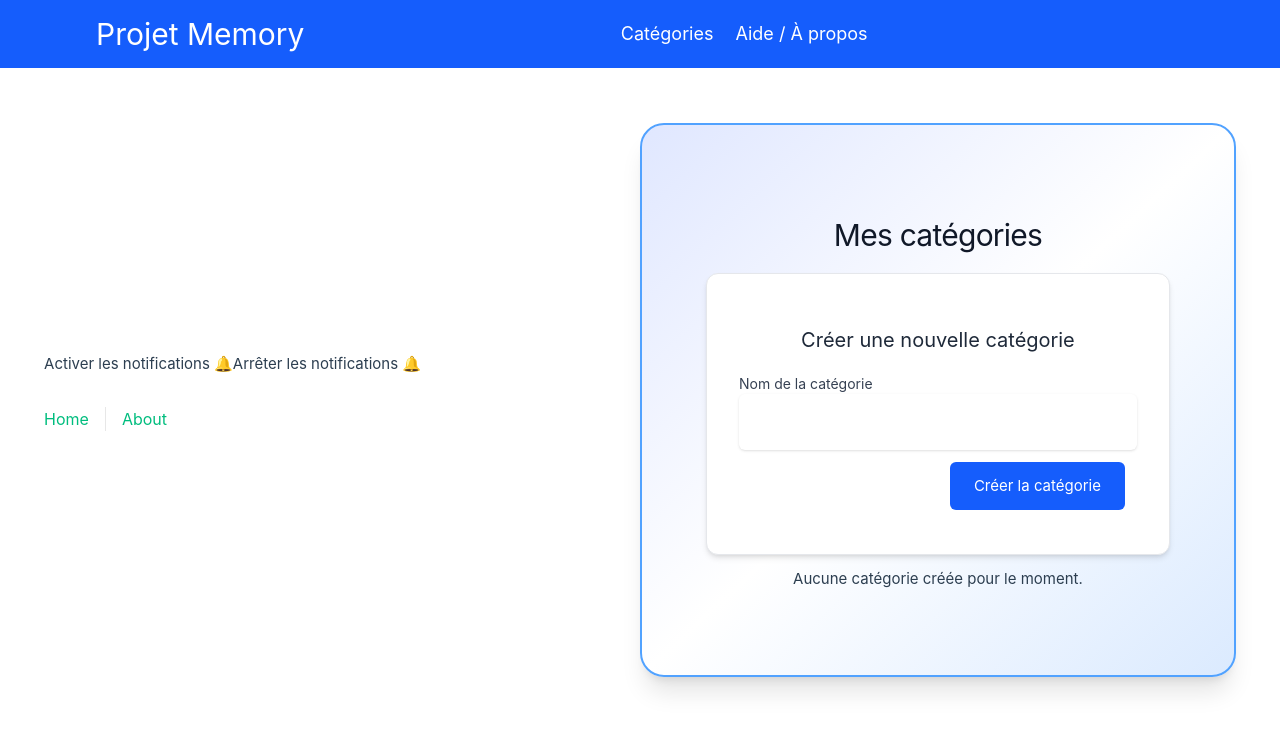
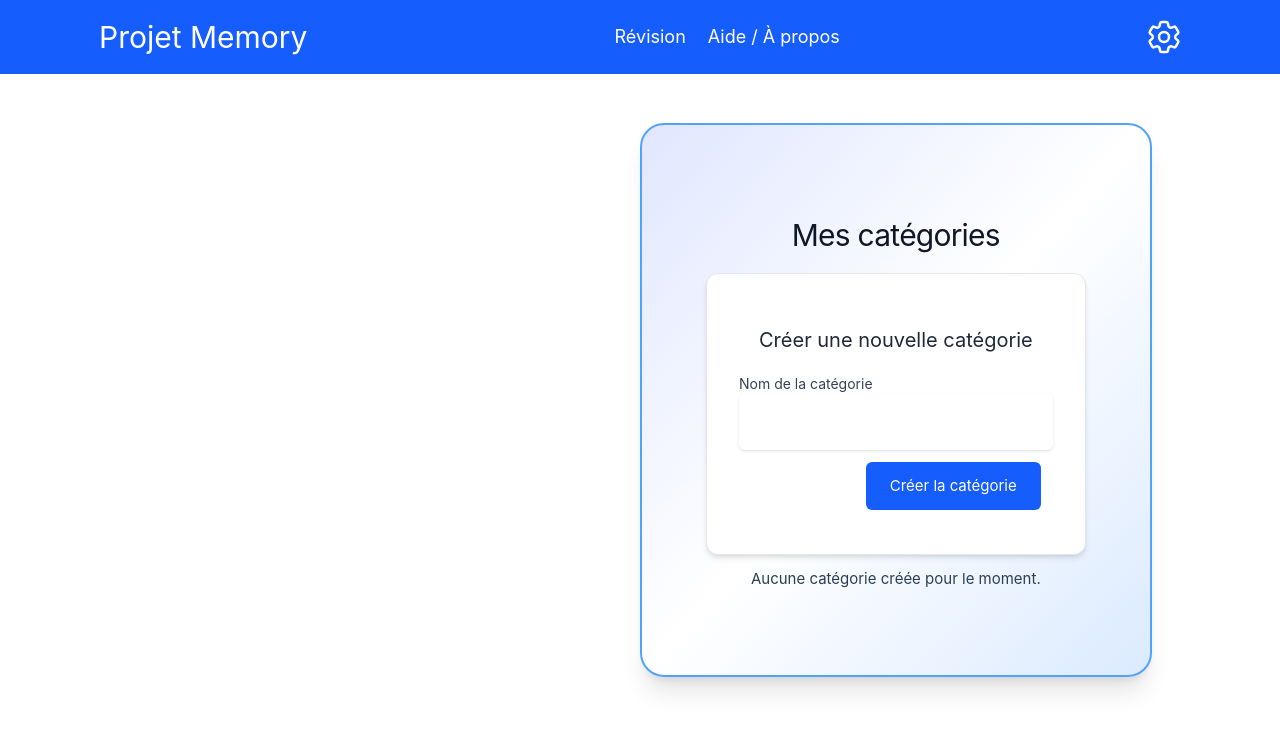
Before and after one commit to jlaron230/Projet-memory, a Vue app: page /categorie in a window 1280 px wide. Shown: the top 730 px of the page. Built offline with nearby package versions, Linux system fonts and the light colour scheme.

Commit message:
add/notif

```diff
--- a/src/App.vue
+++ b/src/App.vue
@@ -2,25 +2,13 @@
 <script setup lang="ts">
 import { RouterLink, RouterView } from 'vue-router'
 import HelloWorld from './views/Accueil.vue'
-import { requestNotificationPermission, scheduleDailyNotification, stopNotifications } from "./utils/notifications.ts";
 
-const enableNotifications = () => {
-  requestNotificationPermission();
-  scheduleDailyNotification();
-  stopNotifications();
-};
 </script>
 
 <template>
   <header>
     <div class="wrapper">
       <HelloWorld msg="You did it!" />
-      <button @click="enableNotifications">Activer les notifications 🔔</button>
-      <button @click="stopNotifications">Arrêter les notifications 🔔</button>
-      <nav>
-        <RouterLink to="/">Home</RouterLink>
-        <RouterLink to="/about">About</RouterLink>
-      </nav>
     </div>
   </header>
   <RouterView />
--- a/src/components/categorie/categorie.vue
+++ b/src/components/categorie/categorie.vue
@@ -177,7 +177,7 @@ onMounted(() => {
             v-model="categoryName"
             type="text"
             required
-            class="w-full rounded-md border-gray-300 shadow-sm focus:ring-blue-500 p-4"
+            class="border-solid border-red-50 w-full rounded-md border-gray-300 shadow-sm focus:ring-blue-500 p-4"
           />
         </div>
         <div class="flex p-3 justify-end">
--- a/src/components/header/header.vue
+++ b/src/components/header/header.vue
@@ -1,16 +1,24 @@
 <template>
   <div>
     <header
-      class="w-full fixed top-0 left-0 z-50 transition-all duration-300 flex items-center px-6 md:px-16 lg:px-24 bg-blue-600"
+      class="justify-between w-full fixed top-0 left-0 z-50 transition-all duration-300 flex items-center px-6 md:px-16 lg:px-24 bg-blue-600"
       :class="{ 'bg-blue-800 py-2 shadow-md': isScrolled, 'bg-blue-600 py-4': !isScrolled }"
     >
+      <router-link to="/">
       <h1 class="text-xl md:text-3xl font-bold flex-shrink-0 !text-white">Projet Memory</h1>
+      </router-link>
       <nav class="hidden md:flex flex-grow justify-center">
         <ul class="flex gap-4 text-lg">
-          <li><router-link to="/categorie" class="!text-white hover:text-blue-300 transition">Catégories</router-link></li>
+          <li><router-link to="/categorie" class="!text-white hover:text-blue-300 transition">Révision</router-link></li>
           <li><router-link to="/aide" class="!text-white hover:text-blue-300 transition">Aide / À propos</router-link></li>
         </ul>
       </nav>
+      <button @click="notification" class="!text-white">
+        <Cog6ToothIcon class="w-10"/>
+      </button>
+      <div v-if="isOpenModal">
+      <ModalNotification :isOpen="isOpenModal" @close="isOpenModal = false"/>
+      </div>
       <button
         @click="toggleMenu"
         class="md:hidden ml-auto focus:outline-none"
@@ -52,9 +60,11 @@
 
 <script setup lang="ts">
 import { ref, onMounted, onUnmounted } from 'vue';
-
+import { Cog6ToothIcon } from '@heroicons/vue/24/outline'
+import ModalNotification from '@/components/header/modal-notification.vue'
 const isScrolled = ref(false);
 const isMenuOpen = ref(false); // Gère l'affichage du menu burger
+const isOpenModal = ref(false);
 
 // Vérifier si le menu doit être affiché en desktop
 onMounted(() => {
@@ -70,6 +80,10 @@ const handleScroll = () => {
   isScrolled.value = window.scrollY > 50;
 };
 
+const notification = () => {
+  isOpenModal.value = !isOpenModal.value;
+}
+
 // Ouvrir / fermer le menu burger
 const toggleMenu = () => {
   isMenuOpen.value = !isMenuOpen.value;
--- /dev/null
+++ b/src/components/header/modal-notification.vue
@@ -0,0 +1,58 @@
+
+<template>
+  <TransitionRoot as="template" :show="isVisible" @close="closeModal = false" >
+    <Dialog class="relative z-10" @close="emit('close')">
+      <TransitionChild as="template" enter="ease-out duration-300" enter-from="opacity-0" enter-to="opacity-100" leave="ease-in duration-200" leave-from="opacity-100" leave-to="opacity-0">
+        <div class="fixed inset-0 bg-gray-500/75 transition-opacity" />
+      </TransitionChild>
+
+      <div class="fixed inset-0 z-10 w-screen overflow-y-auto">
+        <div class="flex max-md:min-h-120 md:min-h-full items-end justify-center p-4 text-center sm:items-center sm:p-0 gap-6">
+          <TransitionChild as="template" enter="ease-out duration-300" enter-from="opacity-0 translate-y-4 sm:translate-y-0 sm:scale-95" enter-to="opacity-100 translate-y-0 sm:scale-100" leave="ease-in duration-200" leave-from="opacity-100 translate-y-0 sm:scale-100" leave-to="opacity-0 translate-y-4 sm:translate-y-0 sm:scale-95">
+            <DialogPanel class="relative transform overflow-hidden rounded-lg bg-white text-left shadow-xl transition-all sm:my-8 sm:w-full sm:max-w-lg">
+              <div class="bg-white px-4 pt-5 pb-4 sm:p-6 sm:pb-4 flex justify-center">
+                <div class="">
+                  <div class="mt-3 text-center sm:mt-0 sm:ml-4 sm:text-left flex flex-wrap gap-6">
+                    <Cog6ToothIcon class="w-10 size-6"/>
+                    <DialogTitle as="h3" class="text-base font-semibold text-gray-900 ">Paramètres de notification</DialogTitle>
+                    <div class="mt-8 flex items-center justify-center gap-6">
+                      <button @click="enableNotifications">Activer les notifications 🔔</button>
+                      <button @click="stopNotifications">Arrêter les notifications 🔔</button>
+                    </div>
+                  </div>
+                </div>
+              </div>
+              <div class="bg-gray-50 px-4 py-3 sm:flex sm:flex-row-reverse sm:px-6 justify-center">
+                <button type="button" class="max-md:justify-center inline-flex justify-end w-full justify-center rounded-md bg-red-600 px-3 py-2 text-sm font-semibold text-white shadow-xs hover:bg-red-500 sm:ml-3 sm:w-auto" @click.prevent="closeModal">Retour</button>
+              </div>
+            </DialogPanel>
+          </TransitionChild>
+        </div>
+      </div>
+    </Dialog>
+  </TransitionRoot>
+</template>
+
+<script setup lang="ts">
+import { requestNotificationPermission, scheduleDailyNotification, stopNotifications } from "../../utils/notifications.ts";
+import { computed, defineEmits, defineProps, ref } from 'vue'
+import { Dialog, DialogPanel, DialogTitle, TransitionChild, TransitionRoot } from '@headlessui/vue'
+import { Cog6ToothIcon, ExclamationTriangleIcon } from '@heroicons/vue/24/solid'
+import ButtonCreate from '@/components/button/button-create.vue'
+const props = defineProps<{ isOpen: boolean}>()
+const isVisible = computed(() => props.isOpen)
+const emit = defineEmits(['close'])
+const isView = ref<boolean>()
+
+const enableNotifications = () => {
+  requestNotificationPermission();
+  scheduleDailyNotification();
+  stopNotifications();
+};
+
+const closeModal = () => {
+  isView.value = !isView.value;
+  emit('close')
+}
+
+</script>
```
